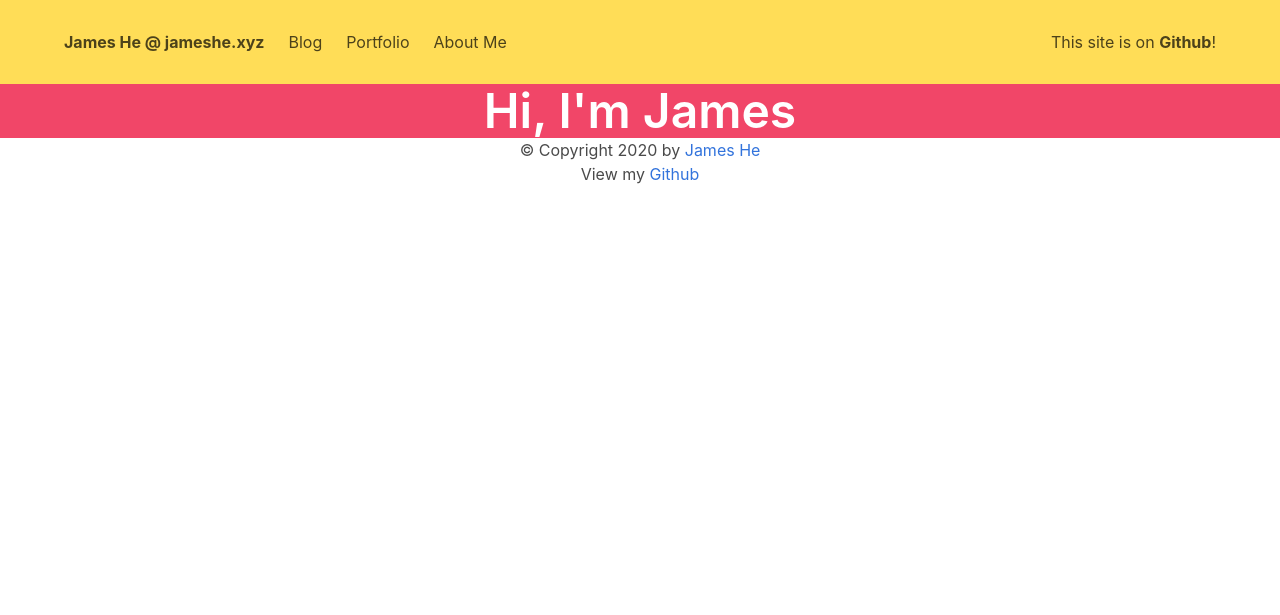
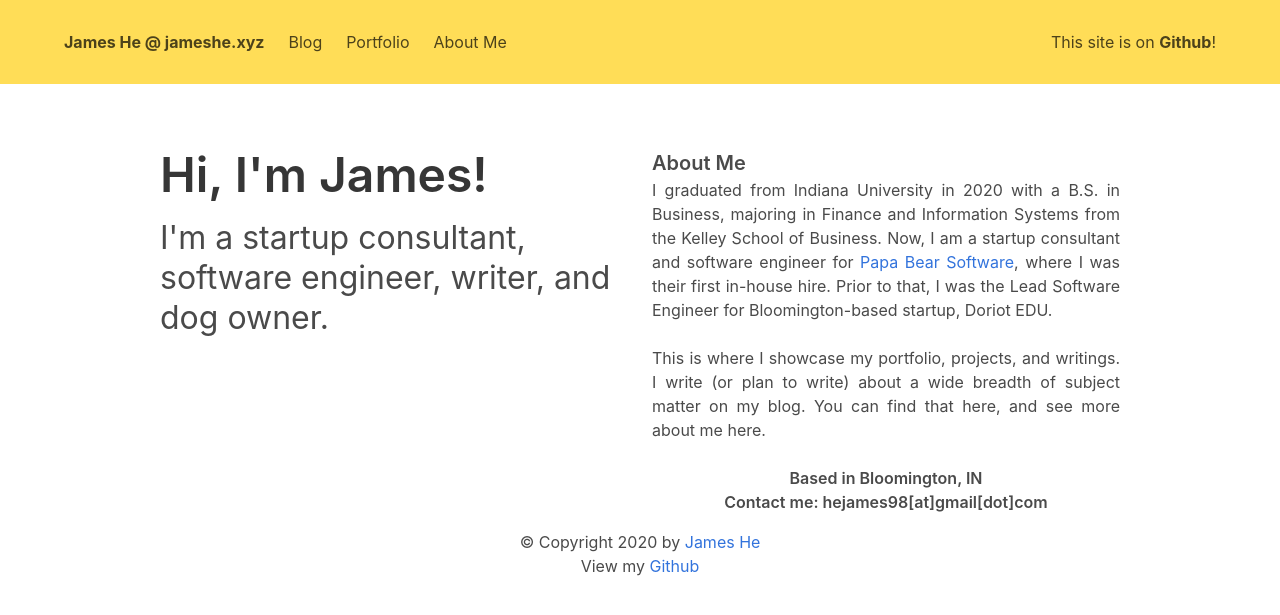
Before and after one commit to he-james/jameshe.xyz, a Flask app: page / in a window 1280 px wide. Shown: the top 615 px of the page. Run offline with Flask 2, Linux system fonts and the light colour scheme.

Commit message:
Homepage copy

```diff
--- a/app/templates/portfolio/index.html
+++ b/app/templates/portfolio/index.html
@@ -1,11 +1,27 @@
 {% extends "portfolio/portfolio-base.html" %}
 
 {% block content %}
-
-<div class="hero is-danger is-spaced">
-  <div class="container is-max-desktop has-text-left">
-    <h1 class="title is-1">Hi, I'm James</h1>
+<div class="container is-max-desktop has-text-left my-4">
+  <div class="columns">
+    <div class="column px-3">
+      <h1 class="title is-1 pt-6 pb-3">Hi, I'm James!</h1>
+      <h3 class="subtitle is-3">I'm a startup consultant, software engineer, writer, and dog owner.</h3>
+    </div>
+    <div class="column px-3">
+      <p class="is-size-5 pt-6 has-text-weight-semibold">About Me</p>
+      <p class="is-size-6 has-text-justified">
+        I graduated from Indiana University in 2020 with a B.S. in Business, majoring in Finance and Information
+        Systems from the Kelley School of Business. Now, I am a startup consultant and software engineer for
+        <a href="https://papabearsoftware.com">Papa Bear Software</a>, where I was their first in-house hire. Prior to
+        that, I was the Lead Software Engineer for Bloomington-based startup, Doriot EDU.
+        <br><br>
+        This is where I showcase my portfolio, projects, and writings. I write (or plan to write) about a wide breadth
+        of subject matter on my blog. You can find that here, and see more about me here.
+      </p>
+      <p class="is-size-6 has-text-centered has-text-weight-semibold"><br>Based in Bloomington, IN
+        <br>Contact me: hejames98[at]gmail[dot]com
+        <br></p>
+    </div>
   </div>
 </div>
-
 {% endblock content %}
--- a/app/templates/portfolio/portfolio-base.html
+++ b/app/templates/portfolio/portfolio-base.html
@@ -48,9 +48,9 @@
       </div>
     </nav>
 
-    <div id="section">
+    <section id="section is-large">
       {% block content %}{% endblock %}
-    </div>
+    </section>
 
     <footer id="footer">
       <div class="content has-text-centered">
```
